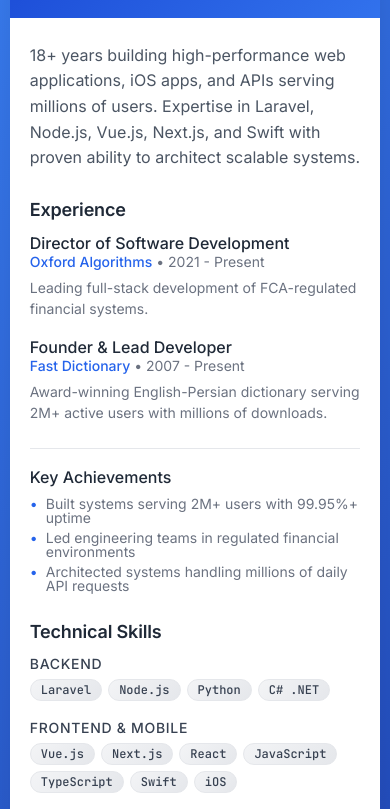
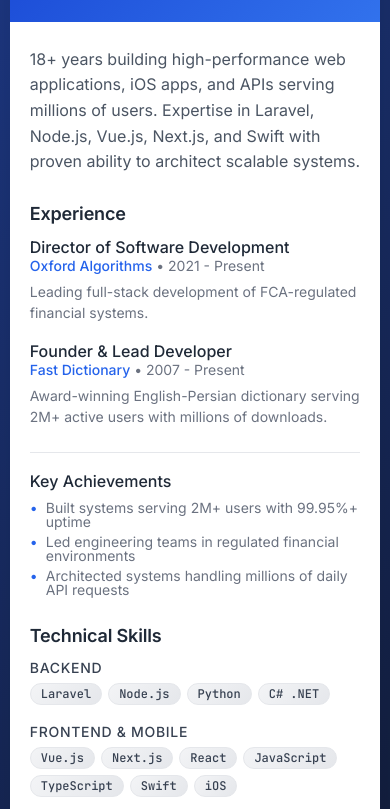
Before and after one commit to mobinzk/mobinzk.com, a website built with webpack: page index.html in a window 390 px wide. Shown: the part 199-1008 px from the top of the page. Built offline with nearby package versions, Linux system fonts and the light colour scheme.

Commit message:
Improve spacing

```diff
--- a/sass/styles.scss
+++ b/sass/styles.scss
@@ -5,7 +5,7 @@
 }
 
 body {
-	background: linear-gradient(135deg, #3b82f6 0%, #1e40af 100%);
+	background: linear-gradient(135deg, #1e3a8a 0%, #0f172a 100%);
 	min-height: 100vh;
 	font-family: 'Inter', -apple-system, BlinkMacSystemFont, 'Segoe UI', Roboto, sans-serif;
 }
@@ -371,7 +371,6 @@
 	}
 
 	@media (max-width: 480px) {
-		margin: 1% auto;
 		width: 95%;
 		border-radius: 12px;
 
```
Also changed, not shown: css/styles.css.
